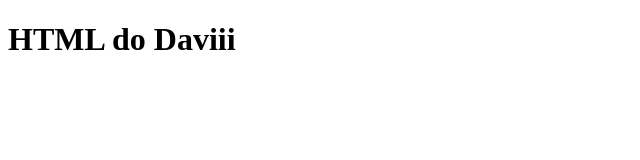
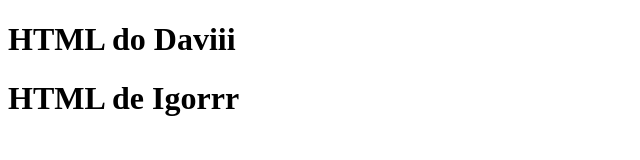
Before and after one commit to daviii-lopes/Trabalho-de-SAP, a plain HTML site: page index.html in a window 1280 px wide. Shown: the whole page, without its empty margins (0-640 px from the left). Drawn offline with Linux system fonts and the light colour scheme.

Commit message:
versão 2.0

```diff
--- a/index.html
+++ b/index.html
@@ -6,5 +6,6 @@
 </head>
 <body>
   <h1>HTML do Daviii</h1>
+  <h1>HTML de Igorrr</h1>
 </body>
 </html>
```
